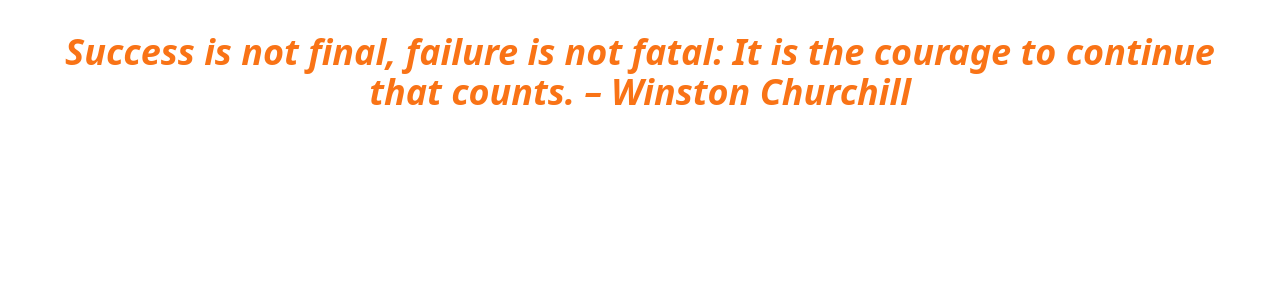
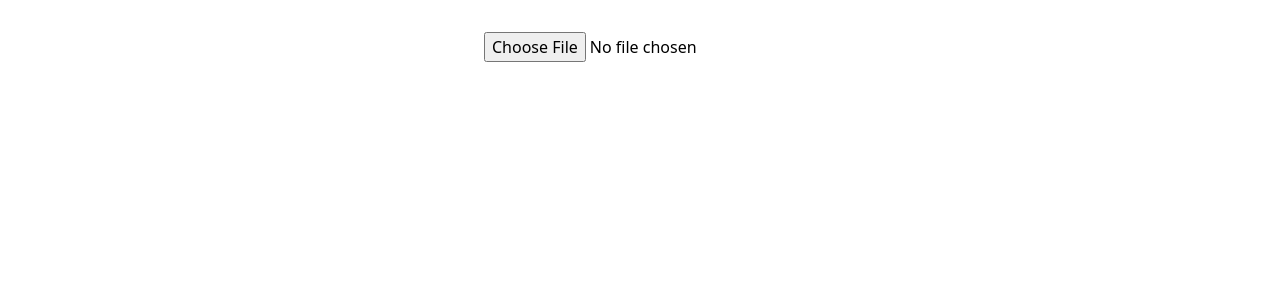
Before and after one commit to gopallchoudhary/React-30-days, a React (Vite) app: page / in a window 1280 px wide. Shown: the top 300 px of the page. Built offline with nearby package versions, Linux system fonts and the light colour scheme.

Commit message:
added day-11

```diff
--- /dev/null
+++ b/src/Eleven.jsx
@@ -0,0 +1,23 @@
+import React, { useState } from "react";
+import "./App.css";
+
+function Eleven() {
+  const [file, setFile] = useState(null);
+  //   const handlefileSubmit = (e) => {
+  //     setFile(e.target.files[0]);
+  //   };
+  return (
+    <div>
+      <input
+        type="file"
+        accept="image/*"
+        onChange={(e) => setFile(e.target.files[0])}
+      />
+      {file && <img src={URL.createObjectURL(file)} alt="uploaded" />}
+      {/* {console.log(file)} */}
+
+    </div>
+  );
+}
+
+export default Eleven;
--- a/src/main.jsx
+++ b/src/main.jsx
@@ -12,6 +12,7 @@ import Seven from "./Seven.jsx";
 import Eight from "./Eight.jsx";
 import Nine from "./Nine.jsx";
 import Ten from "./Ten.jsx";
+import Eleven from "./Eleven.jsx";
 
 createRoot(document.getElementById("root")).render(
   <>
@@ -25,6 +26,7 @@ createRoot(document.getElementById("root")).render(
     {/* <Seven/> */}
     {/* <Eight/> */}
     {/* <Nine/> */}
-    <Ten/>
+    {/* <Ten/> */}
+    <Eleven />
   </>
 );
```
